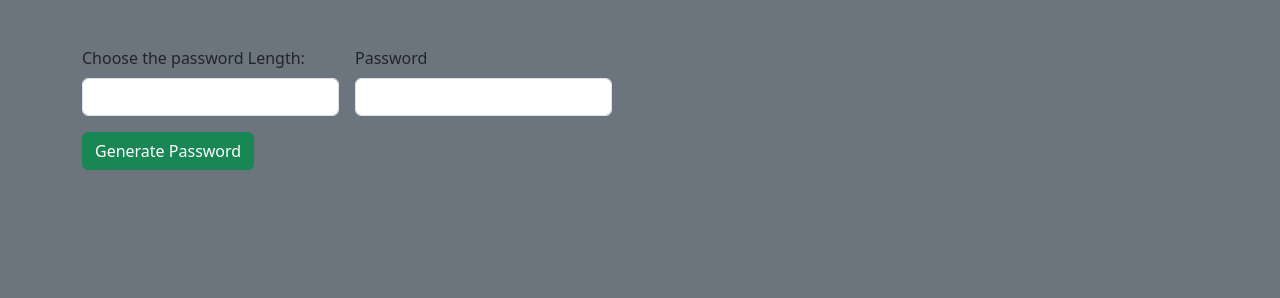
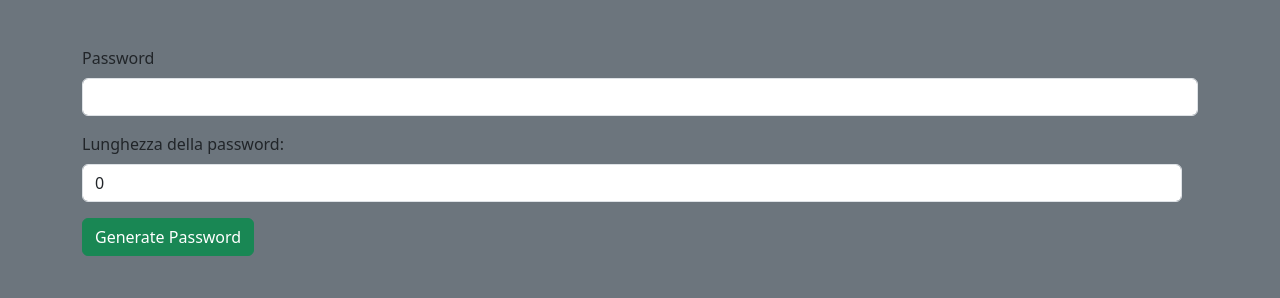
Before and after one commit to Jomar-Navarro/php-strong-password-generator, a PHP site: page / in a window 1280 px wide. Shown: the part 98-396 px from the top of the page. Run offline with PHP 8.4, Linux system fonts and the light colour scheme.

Commit message:
[add] Milestone 2

```diff
--- /dev/null
+++ b/data/functions.php
@@ -0,0 +1,24 @@
+<?php
+
+function passwordGenerator($length)
+{
+  $caratteri = 'abcdefghijklmnopqrstuvwxyzABCDEFGHIJKLMNOPQRSTUVWXYZ1234567890!?&%$<>^+-*/()[]{}@#_=';
+
+  $password = '';
+  for ($i = 0; $i < $length; $i++) {
+    $password .= $caratteri[rand(0, strlen($caratteri) - 1)];
+  }
+
+  return $password;
+}
+
+$passwordGen = '';
+$error = '';
+if (isset($_POST['passwordLength'])) {
+  $passwordLength = $_POST['passwordLength'];
+  if ($passwordLength < 6) {
+    $error = 'Errore! La password deve essere almeno di 6 caratteri!!';
+  } else {
+    $passwordGen = passwordGenerator($passwordLength);
+  }
+}
--- a/index.php
+++ b/index.php
@@ -2,44 +2,24 @@
 include_once __DIR__ . '/partials/head.php';
 include_once __DIR__ . '/partials/header.php';
 
-function passwordGenerator($length)
-{
-  $caratteri = 'abcdefghijklmnopqrstuvwxyzABCDEFGHIJKLMNOPQRSTUVWXYZ1234567890!?&%$<>^+-*/()[]{}@#_=';
+require __DIR__ . '/data/functions.php';
 
-  $password = '';
-  for ($i = 0; $i < $length; $i++) {
-    $password .= $caratteri[rand(0, strlen($caratteri) - 1)];
-  }
-
-  return $password;
-}
-
-$passwordGen = '';
-$error = '';
-if (isset($_POST['passwordLength'])) {
-  $passwordLength = $_POST['passwordLength'];
-  if ($passwordLength < 6) {
-    $error = 'Errore! La password deve essere almeno di 6 caratteri!!';
-  } else {
-    $passwordGen = passwordGenerator($passwordLength);
-  }
-}
 ?>
 
 <main>
   <div class="container">
     <?php if (!empty($error)) : ?>
-      <p class="text-danger"><?php echo $error ?></p>
+      <div class="text-danger"><?php echo $error ?></div>
     <?php endif ?>
     <form action="index.php" method="POST">
-      <div class="d-flex">
-        <div class="pe-3">
-          <label for="passwordLength" class="form-label">Choose the password Length:</label>
-          <input type="number" class="form-control" id="passwordLength" name="passwordLength" max="20">
-        </div>
+      <div>
         <div class="mb-3">
           <label for="passwordGen" class="form-label">Password</label>
           <input type="text" class="form-control" id="passwordGen" value="<?php echo $passwordGen ?>">
+        </div>
+        <div class="pe-3 mb-3">
+          <label for="passwordLength" class="form-label">Lunghezza della password:</label>
+          <input type="number" class="form-control" id="passwordLength" name="passwordLength" min="0" max="20" value="0">
         </div>
       </div>
       <button type="submit" class="btn btn-success ">Generate Password</button>
```
